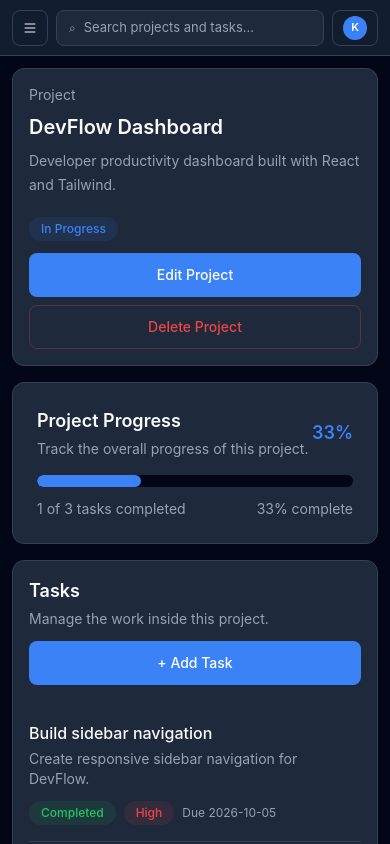
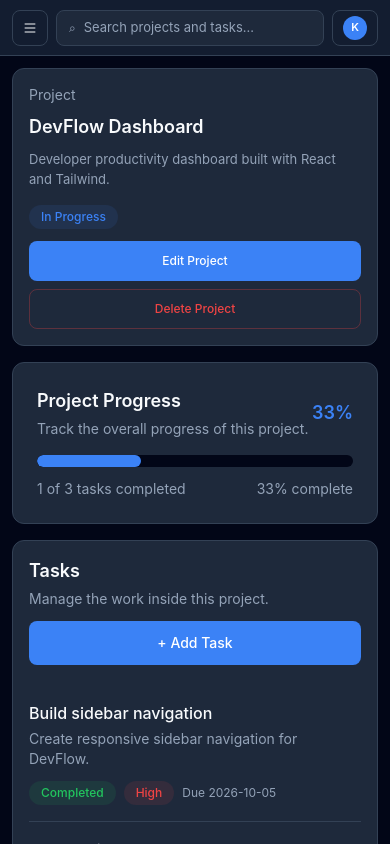
Before and after one commit to krishna-hingu/devflow, a React (Vite) app: page /projects/1 in a window 390 px wide. Shown: the top 844 px of the page. Built offline with nearby package versions, Linux system fonts and the light colour scheme.

Commit message:
style: reduce UI density across responsive pages

```diff
--- a/src/components/projects/ProjectHeader.jsx
+++ b/src/components/projects/ProjectHeader.jsx
@@ -1,14 +1,14 @@
 function ProjectHeader({ project, onEdit, onDelete }) {
   return (
-    <section className="flex flex-col gap-5 rounded-xl border border-devflow-border bg-devflow-card p-4 sm:p-6 lg:flex-row lg:items-start lg:justify-between">
+    <section className="flex flex-col gap-4 rounded-xl border border-devflow-border bg-devflow-card p-4 lg:flex-row lg:items-start lg:justify-between">
       <div className="min-w-0 flex-1">
         <p className="mb-2 text-sm text-devflow-text-muted">Project</p>
 
-        <h1 className="break-words text-xl font-semibold text-devflow-text sm:text-2xl">
+        <h1 className="break-words text-lg font-semibold text-devflow-text sm:text-xl">
           {project.name}
         </h1>
 
-        <p className="mt-2 break-words text-sm leading-6 text-devflow-text-muted">
+        <p className="mt-2 break-words text-[13px] leading-5 text-devflow-text-muted">
           {project.description}
         </p>
       </div>
@@ -30,7 +30,7 @@ function ProjectHeader({ project, onEdit, onDelete }) {
           <button
             type="button"
             onClick={onEdit}
-            className="min-h-11 rounded-lg bg-devflow-blue px-4 py-2.5 text-sm font-medium text-white transition-colors hover:bg-devflow-blue-hover focus-visible:outline-none focus-visible:ring-2 focus-visible:ring-devflow-blue"
+            className="min-h-10 rounded-lg bg-devflow-blue px-3 py-2 text-xs font-medium text-white transition-colors hover:bg-devflow-blue-hover focus-visible:outline-none focus-visible:ring-2 focus-visible:ring-devflow-blue"
           >
             Edit Project
           </button>
@@ -38,7 +38,7 @@ function ProjectHeader({ project, onEdit, onDelete }) {
           <button
             type="button"
             onClick={onDelete}
-            className="min-h-11 rounded-lg border border-devflow-error/30 px-4 py-2.5 text-sm font-medium text-devflow-error transition-colors hover:bg-devflow-error/10 focus-visible:outline-none focus-visible:ring-2 focus-visible:ring-devflow-error"
+            className="min-h-10 rounded-lg border border-devflow-error/30 px-3 py-2 text-xs font-medium text-devflow-error transition-colors hover:bg-devflow-error/10 focus-visible:outline-none focus-visible:ring-2 focus-visible:ring-devflow-error"
           >
             Delete Project
           </button>
```
